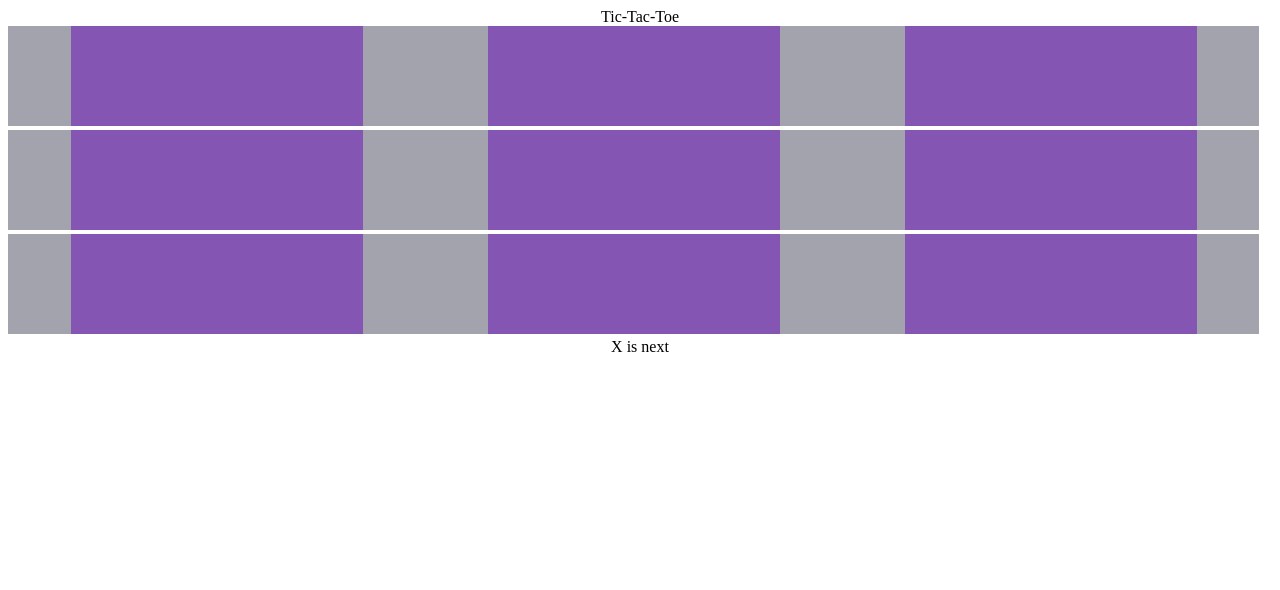
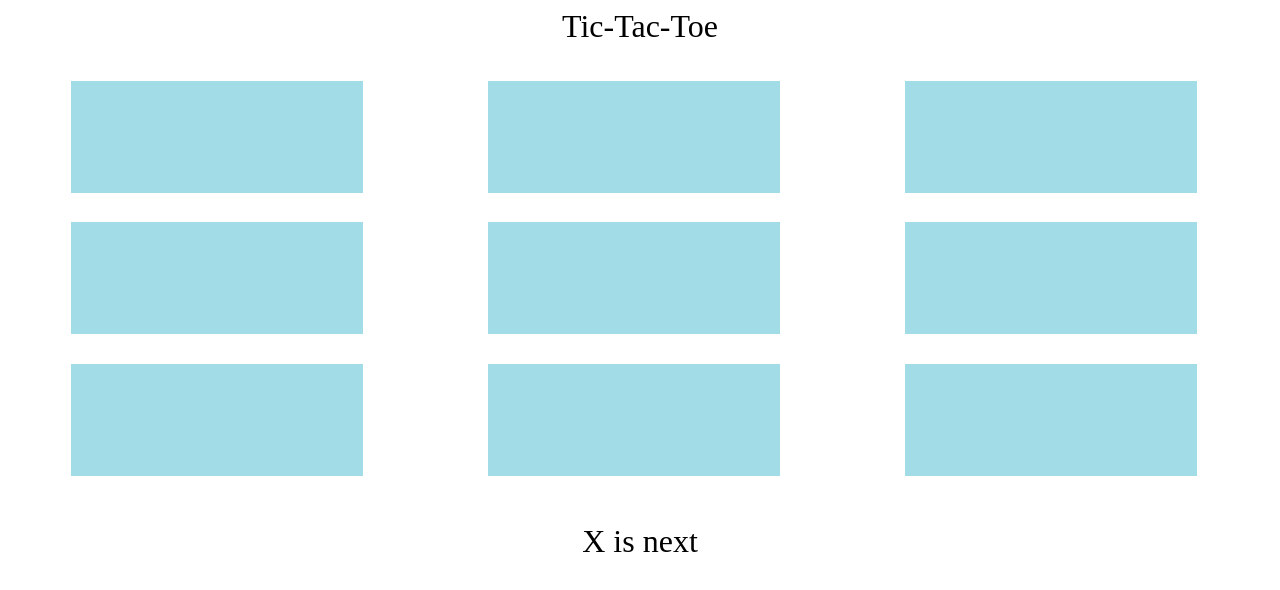
Before and after one commit to tocsesz01/tic_tac_angular, an Angular app in the folder tictactoe/: page / in a window 1280 px wide. Shown: the top 590 px of the page. Built offline with nearby package versions, Linux system fonts and the light colour scheme.

Commit message:
added some more styling

```diff
--- a/tictactoe/src/app/app.component.css
+++ b/tictactoe/src/app/app.component.css
@@ -1,3 +1,4 @@
 .title{
     text-align: center;
+    font-size: xx-large;
 }
--- a/tictactoe/src/app/app.component.html
+++ b/tictactoe/src/app/app.component.html
@@ -1,2 +1,3 @@
 <div class="title">Tic-Tac-Toe</div>
+<br><br>
 <app-table></app-table>
--- a/tictactoe/src/app/squares/square/square.component.css
+++ b/tictactoe/src/app/squares/square/square.component.css
@@ -1,6 +1,6 @@
 .square{
-    background-color: rgb(133, 85, 179);
-    height: 100px;
+    background-color: rgb(162, 221, 231);
+    height: 100%;
     width: 70%;
     float:left;
     text-align: center;
--- a/tictactoe/src/app/squares/table/table.component.css
+++ b/tictactoe/src/app/squares/table/table.component.css
@@ -1,14 +1,15 @@
 .container {
 display: inline-block;
-   height:100px;
-   width:33%;
-   background-color: rgb(163, 163, 173);
+    height:7rem;
+    width:33%;
     align-items: center;
     text-align: center;
     text-align: center;
+    padding-bottom: 2%;
 }
 .description{
     text-align: center;
+    font-size: xx-large;
 }
 .newgame{
     text-align: center;
--- a/tictactoe/src/app/squares/table/table.component.html
+++ b/tictactoe/src/app/squares/table/table.component.html
@@ -2,8 +2,8 @@
 <div class="container" *ngFor="let square of boardService.board;">
 <app-square [id]="square.id" (click)="changeNext()"></app-square>
 </div>
+<br><br>
 <div class="description" *ngIf="this.winner==''">{{ next }} is next</div>
-
 <div class="description" *ngIf="this.winner!==''">The winner is: {{ winner }}</div>
 <div class="newgame">
     <button (click)="newGame()" *ngIf="this.winner!==''">New Game</button>
```
